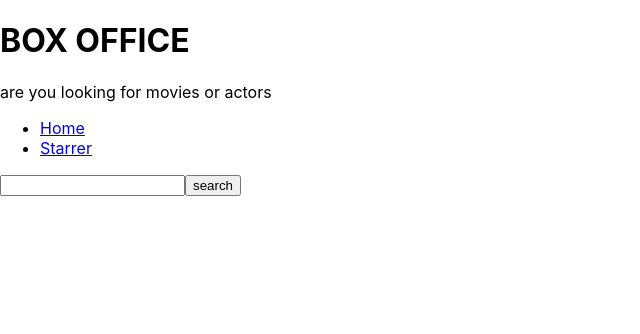
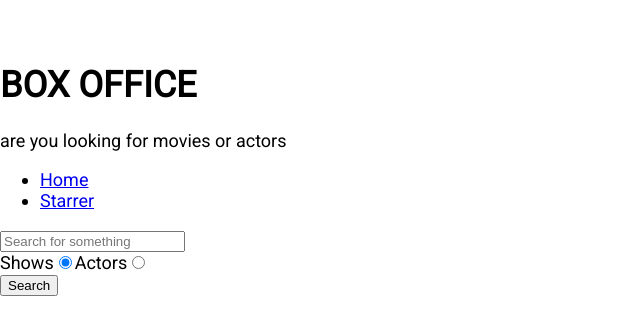
Before and after one commit to amitp138/Box-Office-App, a React (Create React App) app: page / in a window 1280 px wide. Shown: the top 334 px of the page, without its empty margins (0-640 px from the left). Built offline with nearby package versions, Linux system fonts and the light colour scheme.

Commit message:
added styles and show,actor components

```diff
--- a/package.json
+++ b/package.json
@@ -10,6 +10,8 @@
     "react-dom": "^18.2.0",
     "react-router-dom": "^6.3.0",
     "react-scripts": "5.0.1",
+    "styled-component": "^2.8.0",
+    "styled-components": "^5.3.5",
     "web-vitals": "^2.1.4",
     "workbox-background-sync": "^6.5.3",
     "workbox-broadcast-update": "^6.5.3",
--- a/public/index.html
+++ b/public/index.html
@@ -12,16 +12,8 @@
       user's mobile device or desktop. See https://developers.google.com/web/fundamentals/web-app-manifest/
     -->
     <link rel="manifest" href="%PUBLIC_URL%/manifest.json" />
-    <!--
-      Notice the use of %PUBLIC_URL% in the tags above.
-      It will be replaced with the URL of the `public` folder during the build.
-      Only files inside the `public` folder can be referenced from the HTML.
-
-      Unlike "/favicon.ico" or "favicon.ico", "%PUBLIC_URL%/favicon.ico" will
-      work correctly both with client-side routing and a non-root public URL.
-      Learn how to configure a non-root public URL by running `npm run build`.
-    -->
-    <title>React App</title>
+    <link href="https://fonts.googleapis.com/css2?family=Roboto&display=swap" rel="stylesheet">
+    <title>Box Office </title>
   </head>
   <body>
     <noscript>You need to enable JavaScript to run this app.</noscript>
--- /dev/null
+++ b/src/components/actor/ActorCard.js
@@ -0,0 +1,20 @@
+import React from 'react';
+
+import { StyledActorCard } from './ActorCard.styled';
+
+const ActorCard = ({ image, name, gender, country, birthday, deathday }) => {
+  return (
+    <StyledActorCard>
+      <div className="img-wrapper">
+        <img src={image} alt="actor" />
+      </div>
+      <h1>
+        {name} {gender ? `(${gender})` : null}
+      </h1>
+      <p>{country ? `Comes from ${country}` : 'No country known'}</p>
+      {birthday ? <p>Born {birthday}</p> : null}
+      <p className="deathday">{deathday ? `Died ${deathday}` : 'Alive'}</p>
+    </StyledActorCard>
+  );
+};
+export default ActorCard;
--- /dev/null
+++ b/src/components/actor/ActorCard.styled.js
@@ -0,0 +1,11 @@
+import styled from 'styled-components';
+
+import { SearchCard } from '../styled';
+
+export const StyledActorCard = styled(SearchCard)`
+  .deathday {
+    margin: 0;
+    margin-top: 15px;
+    font-weight: bold;
+  }
+`;
--- /dev/null
+++ b/src/components/actor/ActorGrid.js
@@ -0,0 +1,25 @@
+import React from 'react';
+import ActorCard from './ActorCard';
+
+import IMAGE_NOT_FOUND from '../../images/not-found.png';
+import { FlexGrid } from '../styled';
+
+const ActorGrid = ({ data }) => {
+  return (
+    <FlexGrid>
+      {data.map(({ person }) => (
+        <ActorCard
+          key={person.id}
+          name={person.name}
+          country={person.country ? person.country.name : null}
+          birthday={person.birthday}
+          deathday={person.deathday}
+          gender={person.gender}
+          image={person.image ? person.image.medium : IMAGE_NOT_FOUND}
+        />
+      ))}
+    </FlexGrid>
+  );
+};
+
+export default ActorGrid;
--- /dev/null
+++ b/src/components/show/ShowCard.js
@@ -0,0 +1,29 @@
+import React from 'react';
+import { Link } from 'react-router-dom';
+
+import { StyledShowCard } from './ShowCard.styled';
+
+const ShowCard = ({ id, image, name, summary }) => {
+  const summaryAsText = summary
+    ? `${summary.split(' ').slice(0, 10).join(' ').replace(/<.+?>/g, '')}...`
+    : 'No description';
+
+  return (
+    <StyledShowCard>
+      <div className="img-wrapper">
+        <img src={image} alt="show" />
+      </div>
+
+      <h1>{name}</h1>
+
+      <p>{summaryAsText}</p>
+
+      <div className="btns">
+        <Link to={`/show/${id}`}>Read more</Link>
+        <button type="button">Star me</button>
+      </div>
+    </StyledShowCard>
+  );
+};
+
+export default ShowCard;
--- /dev/null
+++ b/src/components/show/ShowCard.styled.js
@@ -0,0 +1,33 @@
+import styled from 'styled-components';
+
+import { SearchCard } from '../styled';
+
+export const StyledShowCard = styled(SearchCard)`
+  .btns {
+    margin-top: 15px;
+    display: flex;
+    justify-content: space-between;
+    align-items: center;
+    a {
+      text-decoration-color: #000;
+      color: #000;
+      &:hover {
+        text-decoration-color: blue;
+        color: blue;
+      }
+    }
+    button {
+      outline: none;
+      border: 1px solid #8e8e8e;
+      border-radius: 15px;
+      padding: 5px 20px;
+      background-color: #fff;
+      display: flex;
+      justify-content: center;
+      align-items: center;
+      &:hover {
+        cursor: pointer;
+      }
+    }
+  }
+`;
--- /dev/null
+++ b/src/components/show/ShowGrid.js
@@ -0,0 +1,24 @@
+import React from 'react';
+import ShowCard from './ShowCard';
+
+import { FlexGrid } from '../styled';
+
+import IMAGE_NOT_FOUND from '../../images/not-found.png';
+
+const ShowGrid = ({ data }) => {
+  return (
+    <FlexGrid>
+      {data.map(({ show }) => (
+        <ShowCard
+          key={show.id}
+          id={show.id}
+          name={show.name}
+          image={show.image ? show.image.medium : IMAGE_NOT_FOUND}
+          summary={show.summary}
+        />
+      ))}
+    </FlexGrid>
+  );
+};
+
+export default ShowGrid;
--- /dev/null
+++ b/src/components/styled.js
@@ -0,0 +1,37 @@
+import styled from 'styled-components';
+
+export const FlexGrid = styled.div`
+  display: flex;
+  flex-directioin:row;
+  justify-content: center;
+  flex-wrap: wrap;
+`;
+
+export const SearchCard = styled.div`
+  width: 300px;
+  height: 100%;
+  margin: 0 15px 40px;
+
+  .img-wrapper {
+    width: 100%;
+    border-radius: 40px;
+    height: 420px;
+    overflow: hidden;
+    border: 1px solid #ddd;
+
+    img {
+      object-fit: cover;
+      height: 100%;
+      width: 100%;
+    }
+  }
+
+  h1 {
+    margin: 10px 0;
+    font-size: 21px;
+  }
+
+  p {
+    margin: 0;
+  }
+`;
--- a/src/index.css
+++ b/src/index.css
@@ -1,13 +1,6 @@
-body {
+body{
+  font-family: 'Roboto',sans-serif;
+  font-size: 18px;
   margin: 0;
-  font-family: -apple-system, BlinkMacSystemFont, 'Segoe UI', 'Roboto', 'Oxygen',
-    'Ubuntu', 'Cantarell', 'Fira Sans', 'Droid Sans', 'Helvetica Neue',
-    sans-serif;
-  -webkit-font-smoothing: antialiased;
-  -moz-osx-font-smoothing: grayscale;
+  padding-top:40px ;
 }
-
-code {
-  font-family: source-code-pro, Menlo, Monaco, Consolas, 'Courier New',
-    monospace;
-}
--- a/src/misc/config.js
+++ b/src/misc/config.js
@@ -1,6 +1,8 @@
- const API_BASE_URL="https://api.tvmaze.com"
-export async function apiGet(queryString){
-  const resultQuery=  fetch(`${API_BASE_URL}${queryString}`)
-    .then(response => response.json())
-    return resultQuery
+const API_BASE_URL = 'https://api.tvmaze.com';
+
+export async function apiGet(queryString) {
+  const response = await fetch(`${API_BASE_URL}${queryString}`).then(r =>
+    r.json()
+  );
+  return response;
 }
--- a/src/pages/Home.js
+++ b/src/pages/Home.js
@@ -1,41 +1,92 @@
-import React,{useState} from 'react'
-import MainPageLayout from '../components/MainPageLayout'
-import {apiGet} from "../misc/config"
+import React, { useState } from 'react';
+import MainPageLayout from '../components/MainPageLayout';
+import { apiGet } from '../misc/config';
+import ShowGrid from '../components/show/ShowGrid';
+import ActorGrid from '../components/actor/ActorGrid';
+
 const Home = () => {
-  const [input,setInput]=useState('')
-  const [data,setData]=useState("")
-  const handleInput=(e)=>{
-    setInput(e.target.value)
-  }
-  const handleSearch=()=>{
-   apiGet(`/search/shows?q=${input}`).then(result => {
-      setData(result)
-      console.log(result)});
+  const [input, setInput] = useState('');
+  const [results, setResults] = useState(null);
+  const [searchOption, setSearchOption] = useState('shows');
 
-  }
-  const onkeydown=(event)=>{
-    if(event.keyCode===13){
-      handleSearch();
+  const isShowsSearch = searchOption === 'shows';
+
+  const onSearch = () => {
+    apiGet(`/search/${searchOption}?q=${input}`).then(result => {
+      setResults(result);
+    });
+  };
+
+  const onInputChange = ev => {
+    setInput(ev.target.value);
+  };
+
+  const onKeyDown = ev => {
+    if (ev.keyCode === 13) {
+      onSearch();
     }
-  }
-  const showResults=()=>{
-    if(data && data.length===0){
-      return <div>no results</div>
+  };
+
+  const onRadioChange = ev => {
+    setSearchOption(ev.target.value);
+  };
+
+  const renderResults = () => {
+    if (results && results.length === 0) {
+      return <div>No results</div>;
     }
-    if(data && data.length>0){
- return <div>{data.map((item)=>{
- return <div key={item.show.id}>{item.show.name}</div>
- })}</div>
+
+    if (results && results.length > 0) {
+      return results[0].show ? (
+        <ShowGrid data={results} />
+      ) : (
+        <ActorGrid data={results} />
+      );
     }
-    return null
-  }
+
+    return null;
+  };
+
   return (
     <MainPageLayout>
-      <input type="text" value={input} onKeyDown={onkeydown} onChange={handleInput}/>
-      <button type='button'  onClick={handleSearch}>search</button>
-      {showResults()}
+      <input
+        type="text"
+        placeholder="Search for something"
+        onChange={onInputChange}
+        onKeyDown={onKeyDown}
+        value={input}
+      />
+
+      <div>
+        <label htmlFor="shows-search">
+          Shows
+          <input
+            id="shows-search"
+            type="radio"
+            value="shows"
+            checked={isShowsSearch}
+            onChange={onRadioChange}
+          />
+        </label>
+
+        <label htmlFor="actors-search">
+          Actors
+          <input
+            id="actors-search"
+            type="radio"
+            value="people"
+            checked={!isShowsSearch}
+            onChange={onRadioChange}
+          />
+        </label>
+      </div>
+
+      <button type="button" onClick={onSearch}>
+        Search
+      </button>
+      {renderResults()}
     </MainPageLayout>
-  )
-}
+  );
+};
 
-export default Home
+export default Home;
```
Also changed, not shown: src/images/not-found.png (added), 1 other file (tests, documents, lock files or other folders).
